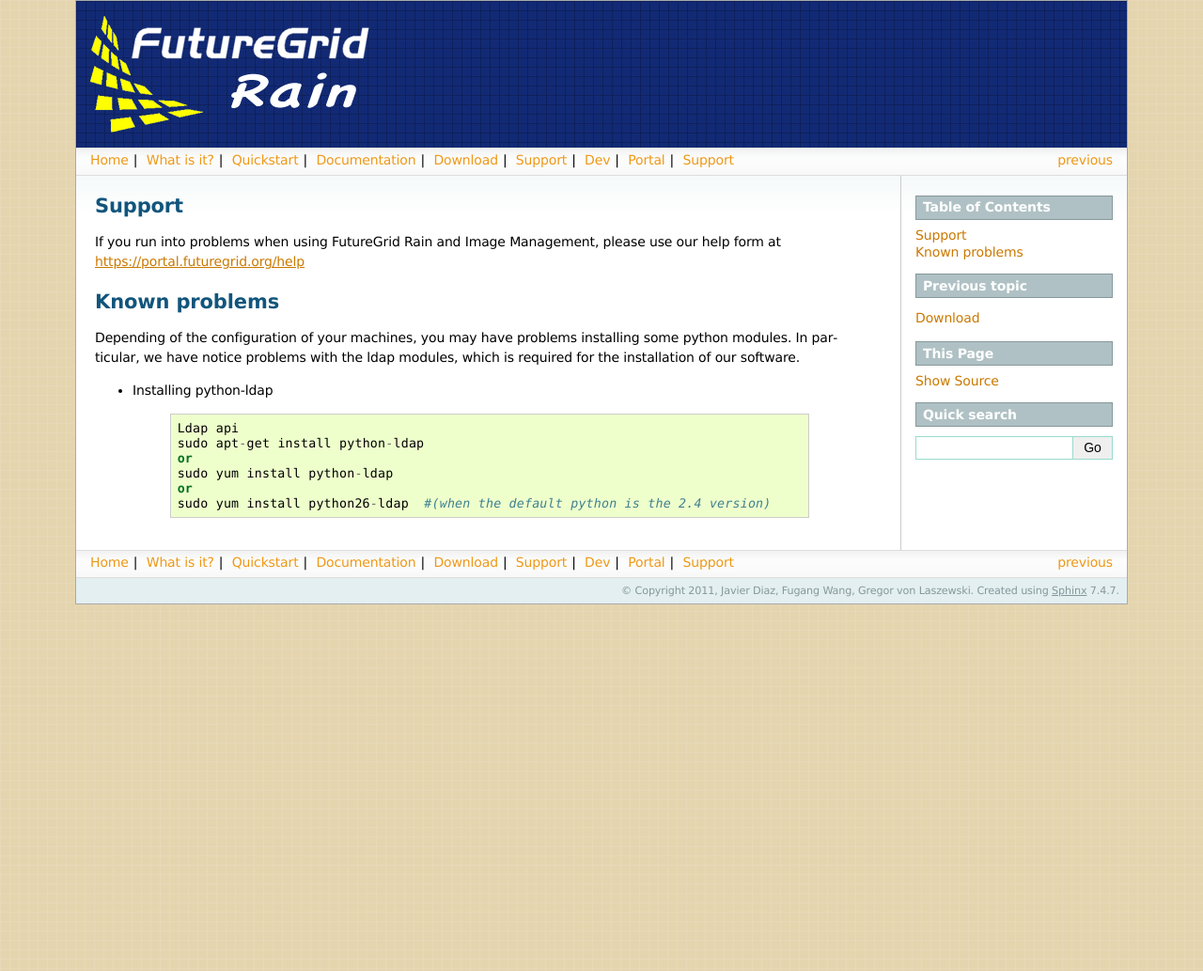
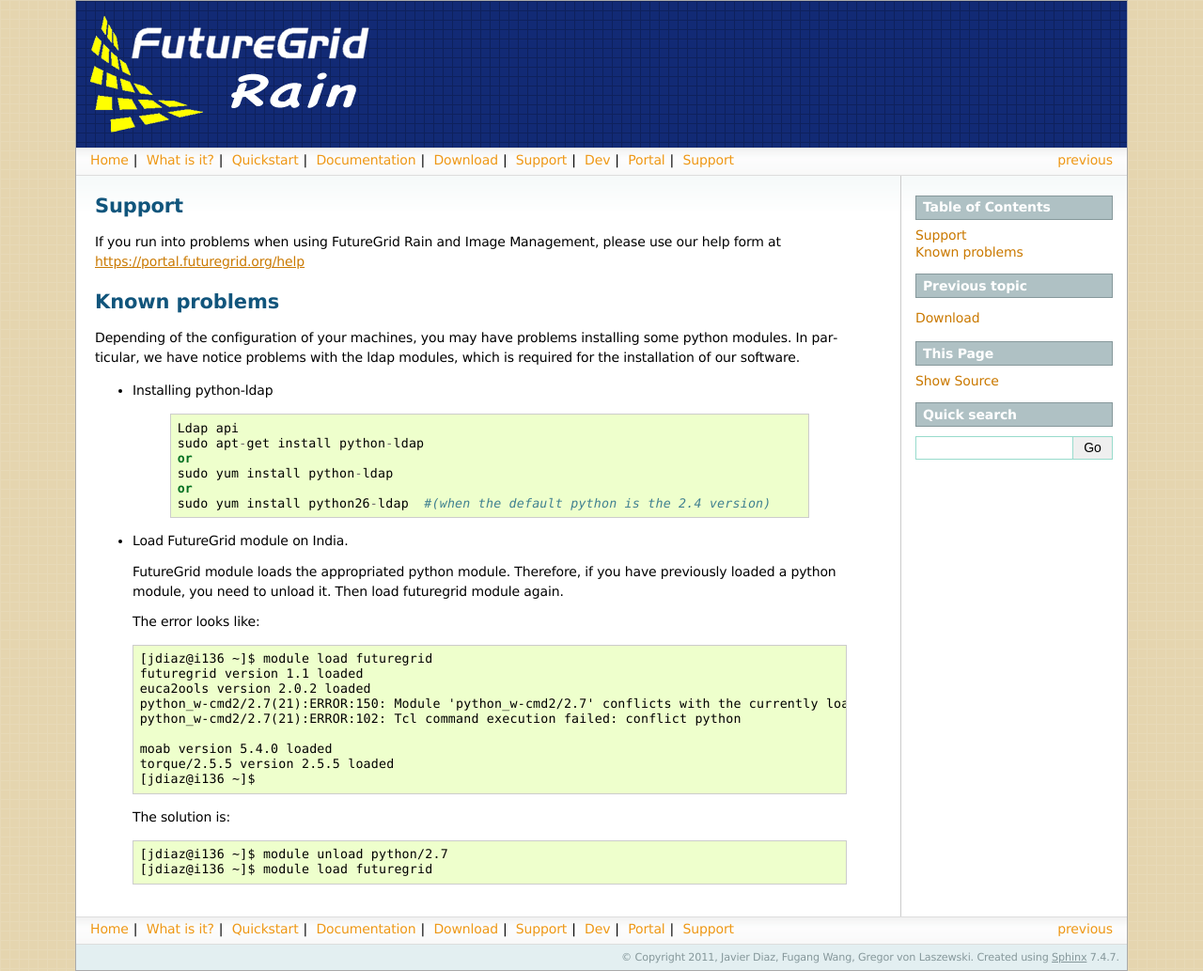
Before and after one commit to futuregrid/rain, a Sphinx documentation site: the page built from doc/support.rst, in a window 1280 px wide. Shown: the whole page at 94% size. Built offline with Sphinx 7.4.7, drawn with Linux system fonts in a browser that asks for light colours; before the commit the page ends 900 px from its top, so only the background shows below that.

```diff
--- a/doc/quickstart.rst
+++ b/doc/quickstart.rst
@@ -235,7 +235,7 @@
 
       register -r 964160263274803087640112 -x india
 
-* Register an image for OpenStack
+* Register an image for OpenStack (if you followed the FG Openstack tutorial, your novarc will probably be in ``~/openstack/novarc``)
 
   * Using the CLI
 
@@ -308,7 +308,7 @@
 
       cloudlistkernels -s india
 
-* Deregister an image from OpenStack
+* Deregister an image from OpenStack (if you followed the FG Openstack tutorial, your novarc will probably be in ``~/openstack/novarc``)
 
   * Using the CLI
 
--- a/doc/support.rst
+++ b/doc/support.rst
@@ -23,3 +23,29 @@
       sudo yum install python-ldap
       or
       sudo yum install python26-ldap  #(when the default python is the 2.4 version)
+
+* Load FutureGrid module on India.
+
+  FutureGrid module loads the appropriated python module. Therefore, if you have previously loaded a python module, you need to unload it. Then
+  load futuregrid module again.
+
+  The error looks like:
+
+  ::
+
+      [jdiaz@i136 ~]$ module load futuregrid
+      futuregrid version 1.1 loaded
+      euca2ools version 2.0.2 loaded
+      python_w-cmd2/2.7(21):ERROR:150: Module 'python_w-cmd2/2.7' conflicts with the currently loaded module(s) 'python/2.7'
+      python_w-cmd2/2.7(21):ERROR:102: Tcl command execution failed: conflict python
+
+      moab version 5.4.0 loaded
+      torque/2.5.5 version 2.5.5 loaded
+      [jdiaz@i136 ~]$
+
+  The solution is:
+
+  ::
+
+      [jdiaz@i136 ~]$ module unload python/2.7
+      [jdiaz@i136 ~]$ module load futuregrid
```
Also changed, not shown: 1 other file.
